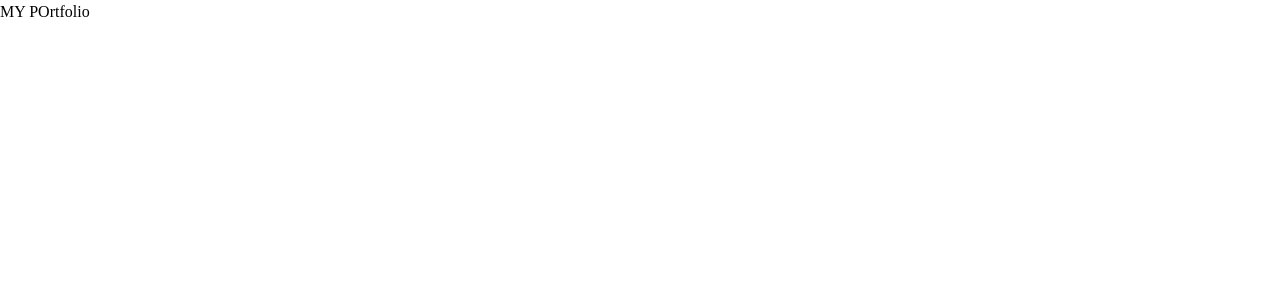
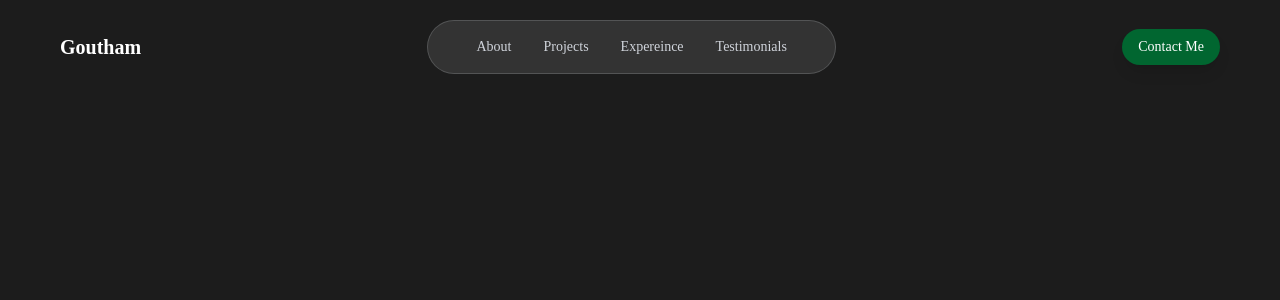
Before and after one commit to KORLA2/Portfolio, a React (Vite) app: page / in a window 1280 px wide. Shown: the top 300 px of the page. Built offline with nearby package versions, Linux system fonts and the light colour scheme.

Commit message:
Navbar completed

```diff
--- a/package.json
+++ b/package.json
@@ -10,8 +10,11 @@
     "preview": "vite preview"
   },
   "dependencies": {
+    "@tailwindcss/vite": "^4.2.0",
+    "lucide-react": "^0.575.0",
     "react": "^19.2.0",
-    "react-dom": "^19.2.0"
+    "react-dom": "^19.2.0",
+    "tailwindcss": "^4.2.0"
   },
   "devDependencies": {
     "@eslint/js": "^9.39.1",
--- a/src/App.tsx
+++ b/src/App.tsx
@@ -1,8 +1,20 @@
-import React from 'react'
+import Hero from "./sections/Hero"
+import Navbar from './layout/Navbar'
+import Contact from "./sections/Contact"
+import About from "./sections/ABout"
 
 const App = () => {
   return (
-    <div>MY POrtfolio</div>
+    <div className='min-h-screen overflow-x-hidden'>
+  <Navbar/>
+  <main>
+    {/* <Hero/>
+    <About/>
+    <Contact/> */}
+
+  </main>
+
+</div>
   )
 }
 
--- /dev/null
+++ b/src/Components/Button.tsx
@@ -0,0 +1,20 @@
+import React from 'react'
+
+type  sizetype="sm"|"default"|"lg";
+const Button = ({className="",size="default",children}:{className:string,size:sizetype,children:string}) => {
+
+const baseClass="overflow-hidden relative rounded-full font-medium transition bg-green-800 shadow-lg  hover:shadow-green-800 cursor-pointer"
+
+const sizeclass={
+    sm:"px-4 py-2 text-sm",
+    default:"px-6 py-3 text-base",
+    lg:"px-8 py-4 text-lg"
+}
+
+const classes=`${baseClass} ${sizeclass[size]} ${className}`
+  return (
+    <div className={classes}>{children}</div>
+  )
+}
+
+export default Button
--- a/src/index.css
+++ b/src/index.css
@@ -1 +1,35 @@
-@import "tailwindcss"
+@import "tailwindcss";
+
+html {
+  scroll-behavior:smooth
+
+}
+body{
+  background-color: rgb(28, 28, 28);
+  font-family:cursive;
+  color:white;
+}
+
+*{
+
+    scrollbar-width: thin;
+    scrollbar-color: #07ed99 rgb(248, 247, 247);
+
+}
+
+@keyframes fade-in{
+  from{
+    opacity: 0;
+    transform: translateY(20px);
+    filter:blur(20px)
+  }
+  to{
+    opacity: 1;
+    transform: translateY(0px);
+    filter:blur(0px)
+
+  }
+}
+.animate-fade{
+  animation: fade-in 1.5s ease-out both;
+}
--- /dev/null
+++ b/src/layout/Navbar.tsx
@@ -0,0 +1,59 @@
+import { useState } from "react"
+import Button from "../Components/Button"
+import { Menu, XIcon } from "lucide-react";
+
+const links=[
+    {
+        href:"#about",
+        name:"About"
+    }, {
+        href:"#projects",
+        name:"Projects"
+    }, {
+        href:"#expereince",
+        name:"Expereince"
+    }, {
+        href:"#testimonials",
+        name:"Testimonials"
+    }
+]
+
+const Navbar = () => {
+  const [open,setisOpen]=useState(true);
+  return (
+    <header className="fixed top-0 py-5 animate-fade left-0 right-0 ">
+
+<nav className=" flex px-8 md:px-15 justify-between items-center">
+
+<a  className="text-xl font-bold hover:text-green-700 cursor-pointer transition">
+Goutham
+</a>
+
+    <div className={`
+        max-md:font-medium max-md:text-lg flex flex-col items-center  md:flex-row
+max-md:justify-center  px-8 py-2 max-md:h-screen  md:rounded-full backdrop-blur bg-black/60
+md:bg-white/10 md:border  md:border-gray-300/20 overflow-hidden transition-[translate] duration-300
+max-md:absolute max-md:top-0 max-md:left-0 z-5  ${open ? "max-md:translate-x-0 max-md:w-full" : "max-md:-translate-x-full"}
+
+       `}>
+    <XIcon onClick={()=>setisOpen((prev)=>!prev)} className='animate-fade md:hidden absolute right-6 top-6 w-6 h-6 cursor-pointer'/>
+
+    {
+    links.map((link,index)=><a
+    key ={index}
+    href={link.href}
+    className="px-4 py-2 text-sm rounded-full text-gray-300 transition  hover:text-white"
+    >{link.name}</a>)
+  }
+  <Button className=" md:hidden mt-2" size="sm" >Contact Me</Button>
+
+    </div>
+
+<Button className="max-md:hidden " size="sm" >Contact Me</Button>
+<Menu  onClick={()=>setisOpen(prev=>!prev)} className="  md:hidden"/>
+</nav>
+    </header>
+  )
+}
+
+export default Navbar
--- /dev/null
+++ b/src/sections/About.tsx
@@ -0,0 +1,9 @@
+import React from 'react'
+
+const About = () => {
+  return (
+    <section>ABout</section>
+  )
+}
+
+export default About
--- /dev/null
+++ b/src/sections/Contact.tsx
@@ -0,0 +1,9 @@
+import React from 'react'
+
+const Contact = () => {
+  return (
+    <section>Contact</section>
+  )
+}
+
+export default Contact
--- /dev/null
+++ b/src/sections/Experience.tsx
@@ -0,0 +1,9 @@
+import React from 'react'
+
+const Experience = () => {
+  return (
+    <section>Experience</section>
+  )
+}
+
+export default Experience
--- /dev/null
+++ b/src/sections/Hero.tsx
@@ -0,0 +1,7 @@
+const Hero = () => {
+  return (
+    <section></section>
+  )
+}
+
+export default Hero
--- /dev/null
+++ b/src/sections/Projects.tsx
@@ -0,0 +1,9 @@
+import React from 'react'
+
+const Projects = () => {
+  return (
+    <section>Projects</section>
+  )
+}
+
+export default Projects
--- a/vite.config.ts
+++ b/vite.config.ts
@@ -1,13 +1,22 @@
 import { defineConfig } from 'vite'
 import react from '@vitejs/plugin-react'
-import tailwindcss from "tailwindcss/vite"
+import tailwindcss from "@tailwindcss/vite"
+
+import path from "path"
 // https://vite.dev/config/
 export default defineConfig({
   plugins: [
     react({
       babel: {
-        plugins: [['babel-plugin-react-compiler'],tailwincss()],
+        plugins: ['babel-plugin-react-compiler'],
       },
     }),
+    tailwindcss()
+
   ],
+  resolve:{
+    alias:{
+      "@":path.resolve(__dirname,"./src")
+    }
+  }
 })
```
Also changed, not shown: 1 other file (tests, documents, lock files or other folders).
